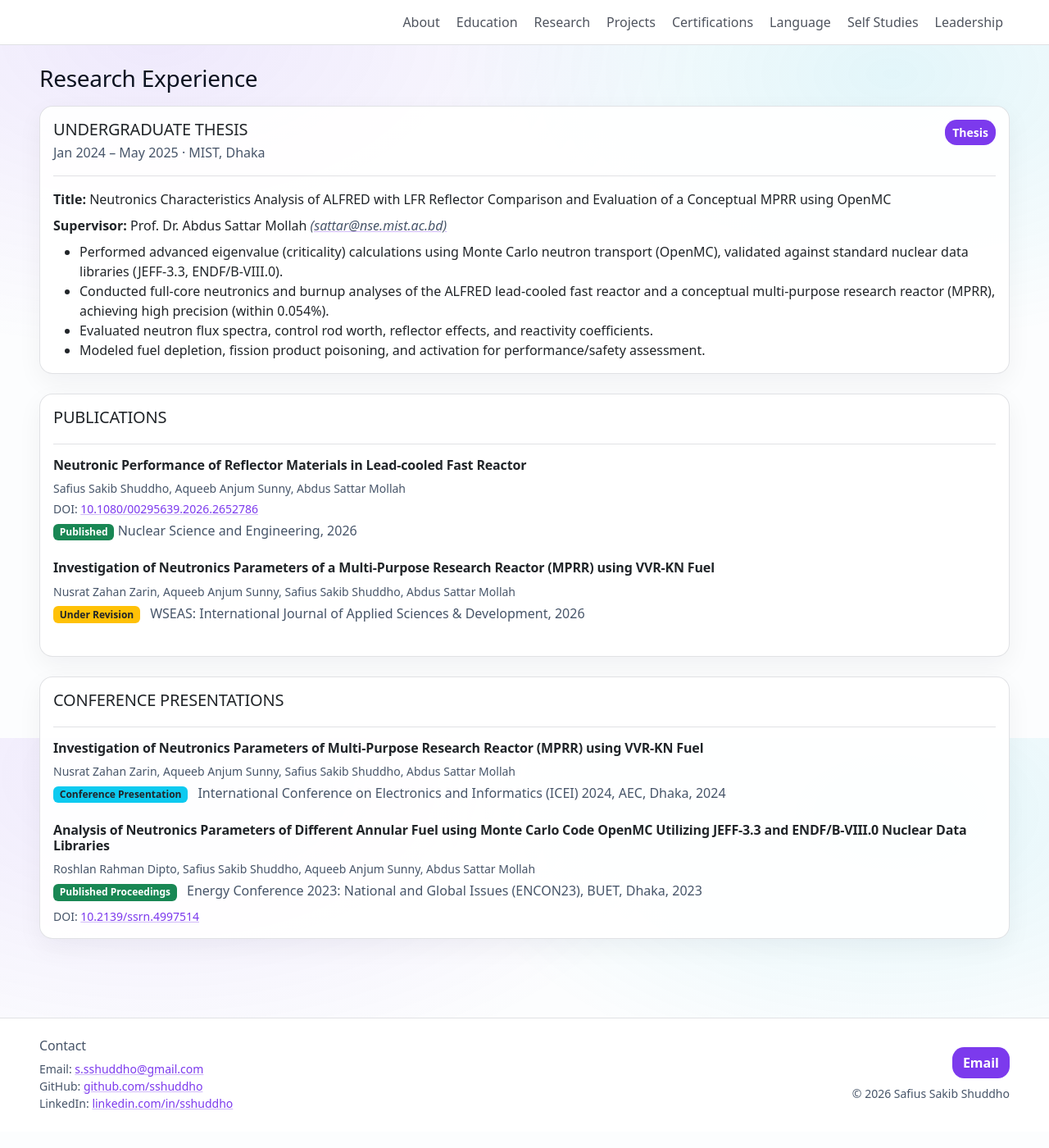
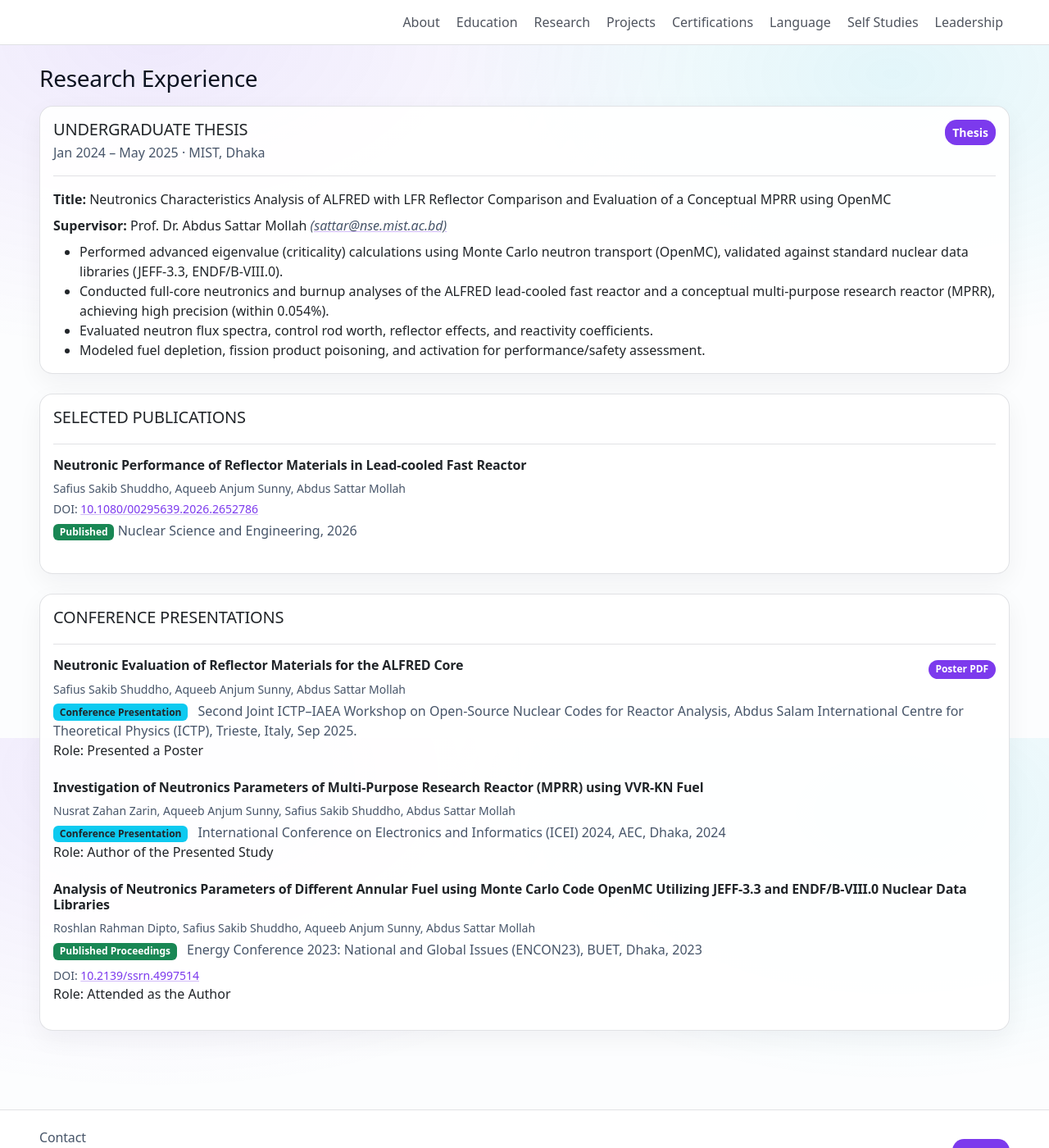
Before and after one commit to SShuddho/portfolio, a Jekyll site: the page built from research.html, in a window 1280 px wide and 1400 px high. Shown: the whole window at 82% size. Built offline with Jekyll 4.4.1, drawn with Linux system fonts in a browser that asks for light colours.

Commit message:
Updated Research Work, Added Poster Presentation PDF

```diff
--- a/research.html
+++ b/research.html
@@ -38,7 +38,7 @@ description: "Research projects and thesis."
   <div class="card-body">
     <div class="d-flex flex-column flex-md-row justify-content-between gap-2">
       <div>
-        <h2 class="h5 mb-1 text-uppercase">Publications</h2>
+        <h2 class="h5 mb-1 text-uppercase">Selected Publications</h2>
       </div>
     </div>
     <hr class="my-3" />
@@ -48,13 +48,6 @@ description: "Research projects and thesis."
       <p class="small text-muted mb-1">DOI: <a href="https://doi.org/10.1080/00295639.2026.2652786" target="_blank">10.1080/00295639.2026.2652786</a></p>
       <span class="badge bg-success">Published</span>
       <span class="text-muted mb-1">Nuclear Science and Engineering, 2026</span>
-    </div>
-
-    <div class="publication-item mb-4">
-      <h3 class="h6 fw-bold">Investigation of Neutronics Parameters of a Multi-Purpose Research Reactor (MPRR) using VVR-KN Fuel</h3>
-      <p class="small text-muted mb-1">Nusrat Zahan Zarin, Aqueeb Anjum Sunny, Safius Sakib Shuddho, Abdus Sattar Mollah</p>
-      <span class="badge bg-warning text-dark">Under Revision</span>
-      <span class="ms-2 text-muted">WSEAS: International Journal of Applied Sciences & Development, 2026</span>
     </div>
   </div>
 </div>
@@ -70,11 +63,29 @@ description: "Research projects and thesis."
 
     <hr class="my-3" />
 
+
+    <div class="conference-item mb-4">
+      <div class="d-flex flex-column flex-md-row justify-content-between gap-2">
+        <div>
+          <h3 class="h6 fw-bold">Neutronic Evaluation of Reflector Materials for the ALFRED Core</h3>
+          <p class="small text-muted mb-1">Safius Sakib Shuddho, Aqueeb Anjum Sunny, Abdus Sattar Mollah</p>
+        </div>
+        <div class="text-md-end">
+          <a class="btn btn-accent btn-sm badge" href="{{ '/assets/pdfs/poster.pdf' | relative_url }}">Poster PDF</a>
+        </div>
+      </div>
+      <span class="badge bg-info text-dark">Conference Presentation</span>
+      <span class="ms-2 text-muted">Second Joint ICTP–IAEA Workshop on Open-Source Nuclear Codes for Reactor Analysis, Abdus Salam International Centre for Theoretical Physics (ICTP), Trieste, Italy, Sep 2025.</span>
+      <p>Role: Presented a Poster</p>
+    </div>
+
+
     <div class="conference-item mb-4">
       <h3 class="h6 fw-bold">Investigation of Neutronics Parameters of Multi-Purpose Research Reactor (MPRR) using VVR-KN Fuel</h3>
       <p class="small text-muted mb-1">Nusrat Zahan Zarin, Aqueeb Anjum Sunny, Safius Sakib Shuddho, Abdus Sattar Mollah</p>
       <span class="badge bg-info text-dark">Conference Presentation</span>
       <span class="ms-2 text-muted">International Conference on Electronics and Informatics (ICEI) 2024, AEC, Dhaka, 2024</span>
+      <p>Role: Author of the Presented Study</p>
     </div>
 
     <div class="conference-item">
@@ -83,6 +94,7 @@ description: "Research projects and thesis."
       <span class="badge bg-success">Published Proceedings</span>
       <span class="ms-2 text-muted">Energy Conference 2023: National and Global Issues (ENCON23), BUET, Dhaka, 2023</span>
       <p class="small text-muted mt-2 mb-0">DOI: <a href="http://dx.doi.org/10.2139/ssrn.4997514" target="_blank" rel="noopener noreferrer">10.2139/ssrn.4997514</a></p>
+      <p>Role: Attended as the Author</p>
     </div>
   </div>
 </div>
```
Also changed, not shown: 1 other file.
